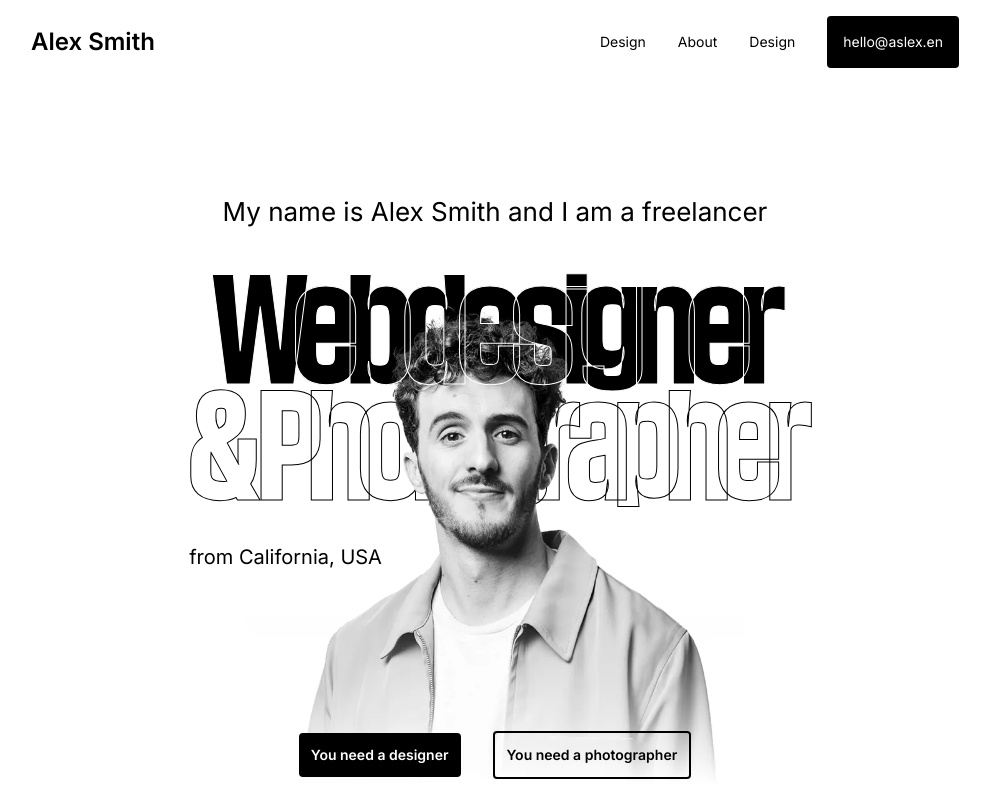
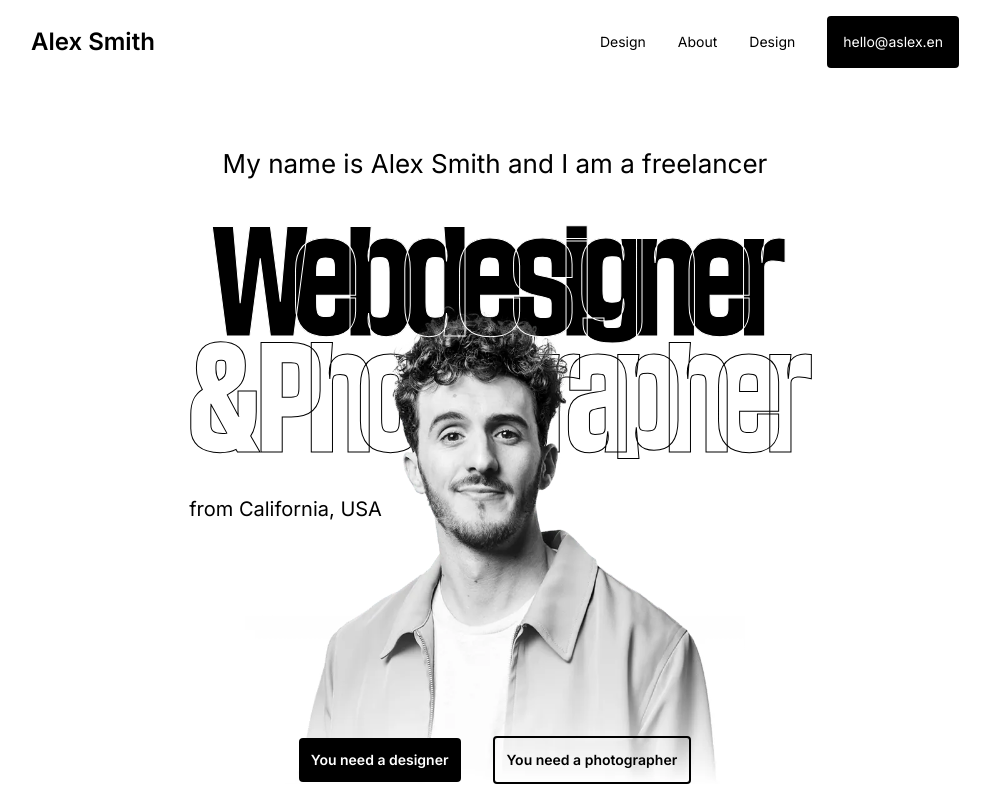
Before and after one commit to C-NikhilKarthik/LandingPage-Portfolio, a Next.js app: page / in a window 1280 px wide. Shown: the top 800 px of the page, without its empty margins (145-1135 px from the left). Built offline with nearby package versions, Linux system fonts and the light colour scheme.

Commit message:
completed

```diff
--- a/components/Landing.tsx
+++ b/components/Landing.tsx
@@ -40,8 +40,9 @@ export default function Landing() {
         </div>
       </nav>
 
-      <div className="flex text-black flex-col relative items-center pt-16 md:pt-44 h-full">
-        <div className="flex flex-col items-center justify-center">
+      <div className="flex text-black flex-col relative items-center pt-16 md:pt-32 h-full">
+        <div className="flex h-full flex-col items-center md:justify-between">
+          <div className="flex flex-col items-center">
             <div className="text-[clamp(14px,3vw,26px)] text-center">
               My name is Alex Smith and I am a freelancer
             </div>
@@ -64,7 +65,9 @@ export default function Landing() {
             <div className="md:flex hidden w-full justify-center md:justify-start pt-6 md:pt-20 text-xl">
               <p>from California, USA</p>
             </div>
-          <div className="gap-4 md:gap-8 flex flex-col items-center md:flex-row z-[5] pt-6 md:pt-40 justify-center">
+          </div>
+
+          <div className="gap-4 md:gap-8 flex flex-col items-center md:flex-row z-[5] pt-6 justify-center">
             <div className="text-xs p-2 md:text-sm md:p-3 w-fit bg-black text-white hover:px-8 font-semibold hover:shadow-2xl transition-all rounded duration-300">
               You need a designer
             </div>
```
Lines whose indentation alone changed are shown as unchanged.
